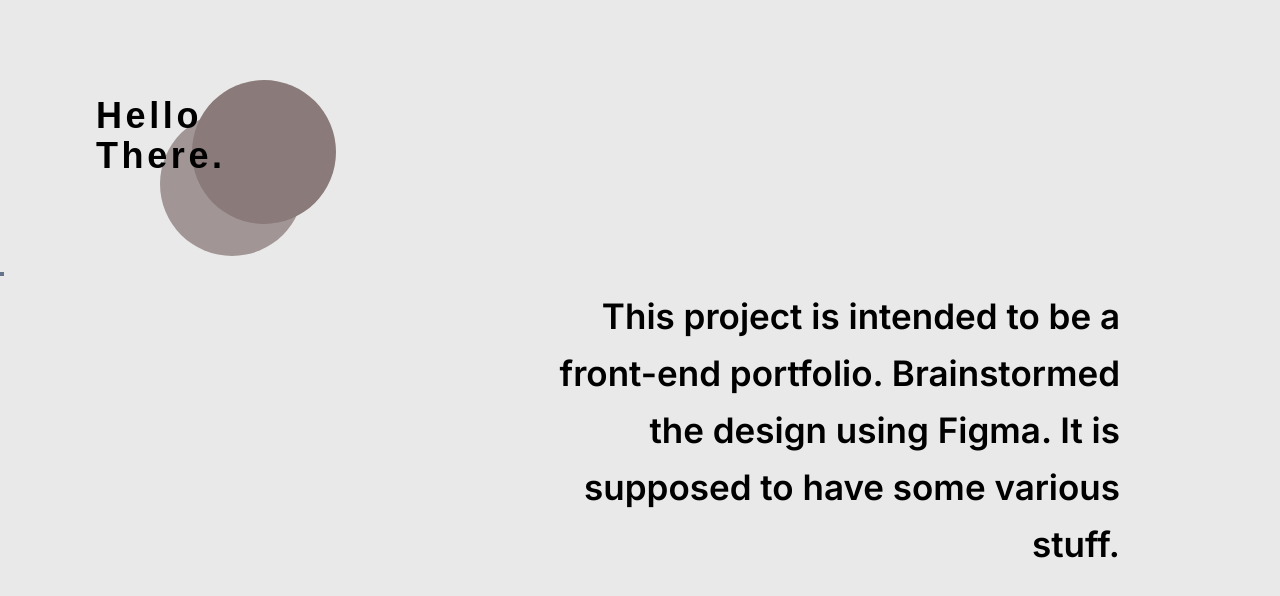
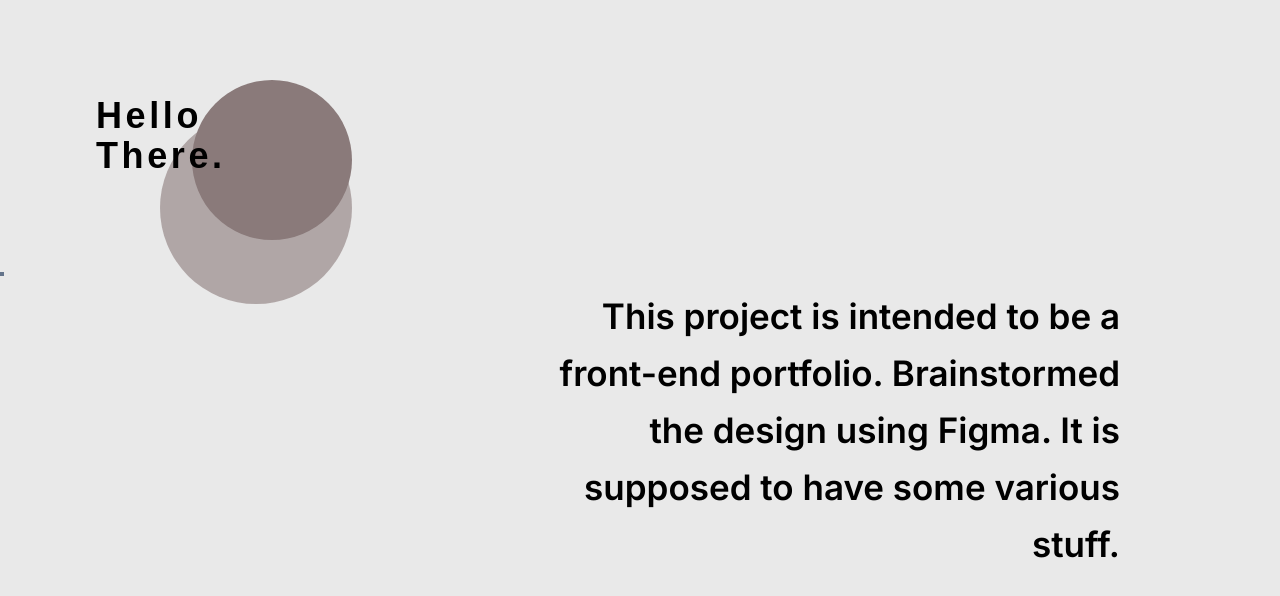
Before and after one commit to AlejandroAlberoni/frontend-portfolio, a Next.js app: page / in a window 1280 px wide. Shown: the top 596 px of the page. Built offline with nearby package versions, Linux system fonts and the light colour scheme; a web font is replaced by a local one.

Commit message:
fix: just a quick layout fix

```diff
--- a/app/components/midpage.tsx
+++ b/app/components/midpage.tsx
@@ -6,7 +6,7 @@ const MidPage = () => {
 
   return (
     <div className='flex inset-x-0 place-content-end'>
-      <div className='p-4 mr-36 text-right w-2/4 min-h-[200px] font-Inter font-semibold text-[35px] leading-relaxed'>
+      <div className='p-4 mr-36 text-right w-1/2 min-h-[300px] font-Inter font-semibold text-[35px] leading-relaxed'>
           This project is intended to be a front-end portfolio. Brainstormed the design using Figma. It is supposed to have some various stuff.
       </div>
 
--- a/app/components/top_page.tsx
+++ b/app/components/top_page.tsx
@@ -11,8 +11,8 @@ const TopWrapper = () => {
       <div className='w-min p-24 text-justify'>
         <h2 className='font-lexendexa font-bold text-4xl tracking-widest antialiased'>Hello There.</h2>
       </div>
-      <div className='absolute mt-20 ml-48 h-36 w-36 z-[-2] rounded-full bg-[#8A7A7A]' />
-      <div className='opacity-75 absolute mt-28 ml-40 h-36 w-36 z-[-3] rounded-full bg-[#8A7A7A]' />
+      <div className='absolute mt-20 ml-48 h-40 w-40 z-[-2] rounded-full bg-[#8A7A7A]' />
+      <div className='absolute opacity-60 mt-28 ml-40 h-48 w-48 z-[-3] rounded-full bg-[#8A7A7A]' />
     </div>
   )
 }
```
